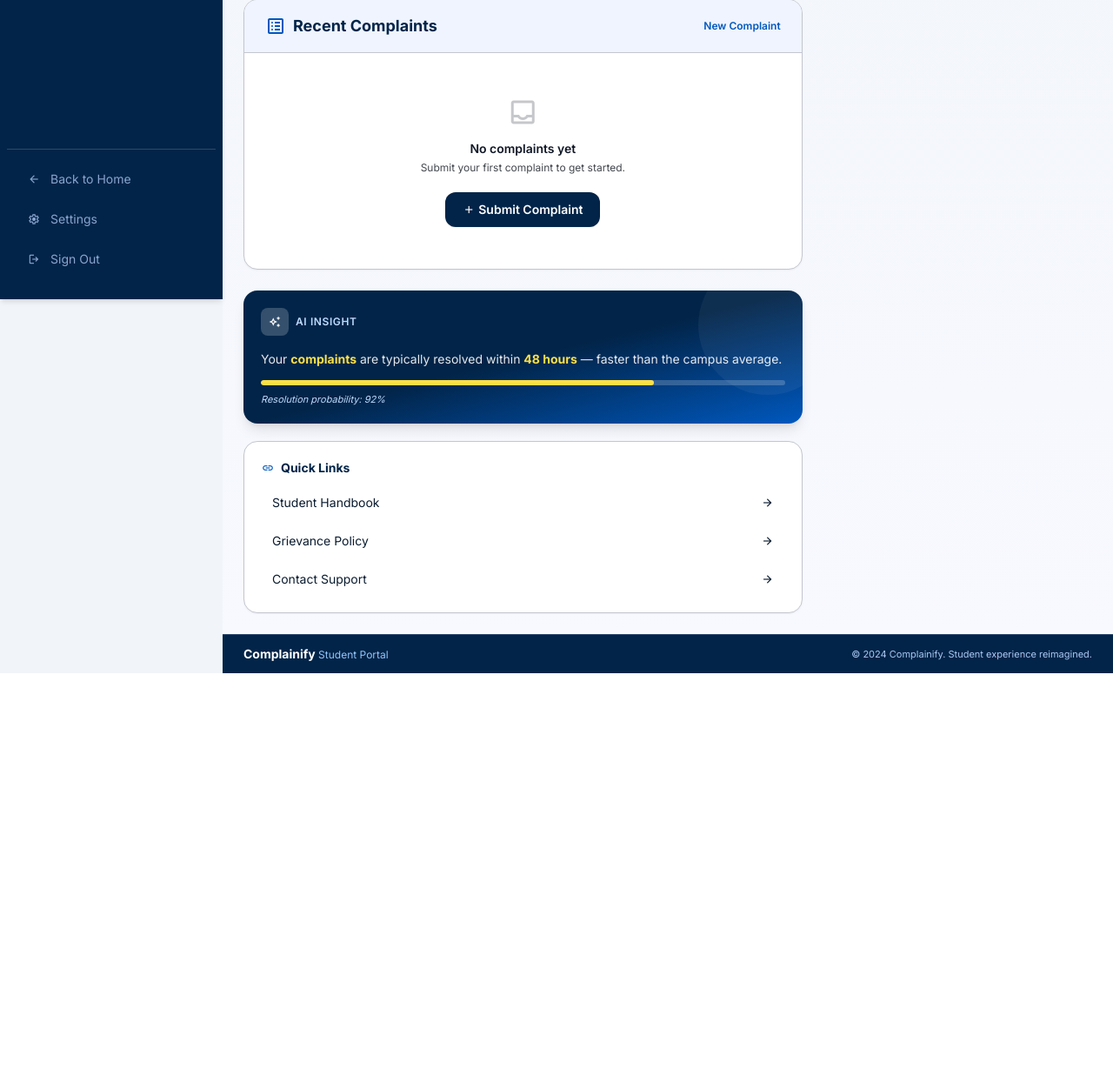
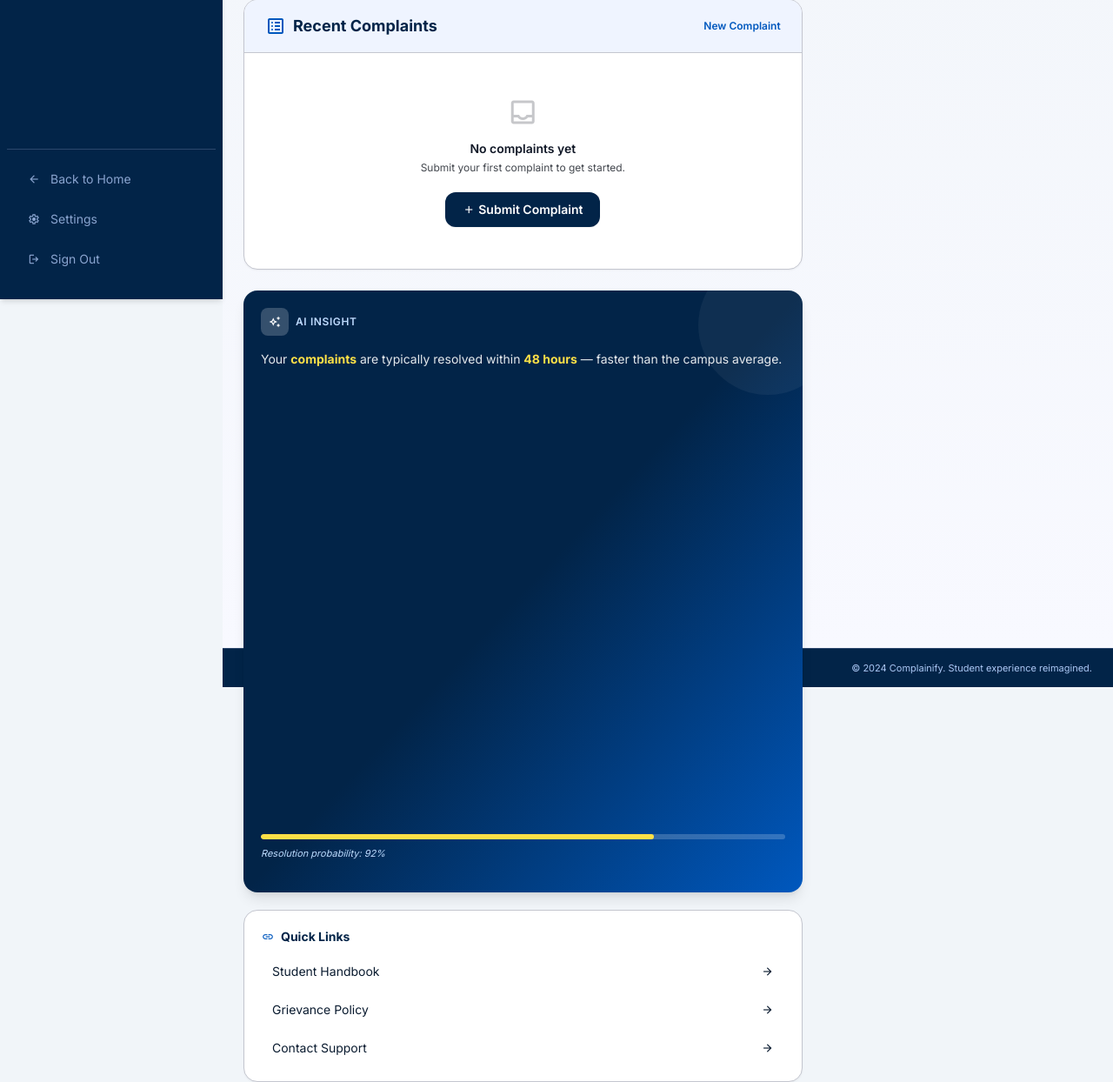
Before and after one commit to Cr7samiee/Student-Complainify, a Flask app: template workspace/ComplaintMgmtSystem/frontend/templates/student/dashboard.html in a window 1280 px wide. Shown: the part 456-1700 px from the top of the page at 87% size. Before the commit the page ends 1230 px from the top, so only its background shows below. Run offline with Flask 3, Linux system fonts and the light colour scheme; the template is opened without the code that fills it, so the values that code supplies are empty; parts of the project's set-up code (start-up, migrations or seed data) failed here and were passed over; some libraries are stand-ins or nearby versions.

Commit message:
fix: right sidebar stretches to fill height beside chart cards

```diff
--- a/workspace/ComplaintMgmtSystem/frontend/templates/student/dashboard.html
+++ b/workspace/ComplaintMgmtSystem/frontend/templates/student/dashboard.html
@@ -135,14 +135,16 @@ new Chart(document.getElementById('studentTrendChart'), {type:'line', data:{labe
 {% endif %}
 </div>
 </section>
-<section class="space-y-5">
-<div class="bg-gradient-to-br from-primary via-primary to-secondary p-5 rounded-2xl shadow-lg relative overflow-hidden group">
+<section class="flex flex-col h-full gap-5">
+<div class="bg-gradient-to-br from-primary via-primary to-secondary p-5 rounded-2xl shadow-lg relative overflow-hidden group flex-1">
 <div class="absolute -top-10 -right-10 w-40 h-40 bg-white/5 rounded-full group-hover:scale-150 transition-transform duration-700"></div>
-<div class="relative z-10">
+<div class="relative z-10 h-full flex flex-col">
 <div class="flex items-center gap-2 mb-4"><span class="w-8 h-8 rounded-lg bg-white/20 flex items-center justify-center"><span class="material-symbols-outlined text-sm text-white">auto_awesome</span></span><span class="text-xs text-blue-200 font-semibold uppercase tracking-wider">AI Insight</span></div>
 <p class="text-sm text-white/90 mb-3 leading-relaxed">Your <span class="font-bold text-yellow-300">complaints</span> are typically resolved within <span class="font-bold text-yellow-300">48 hours</span> — faster than the campus average.</p>
+<div class="mt-auto mb-4">
 <div class="h-1.5 bg-white/20 rounded-full overflow-hidden"><div class="h-full bg-yellow-300 w-3/4 rounded-full"></div></div>
 <p class="text-[11px] text-blue-200 mt-2 italic">Resolution probability: 92%</p>
+</div>
 </div>
 </div>
 <div class="bg-surface-white p-5 rounded-2xl border border-outline-variant shadow-sm">
```
